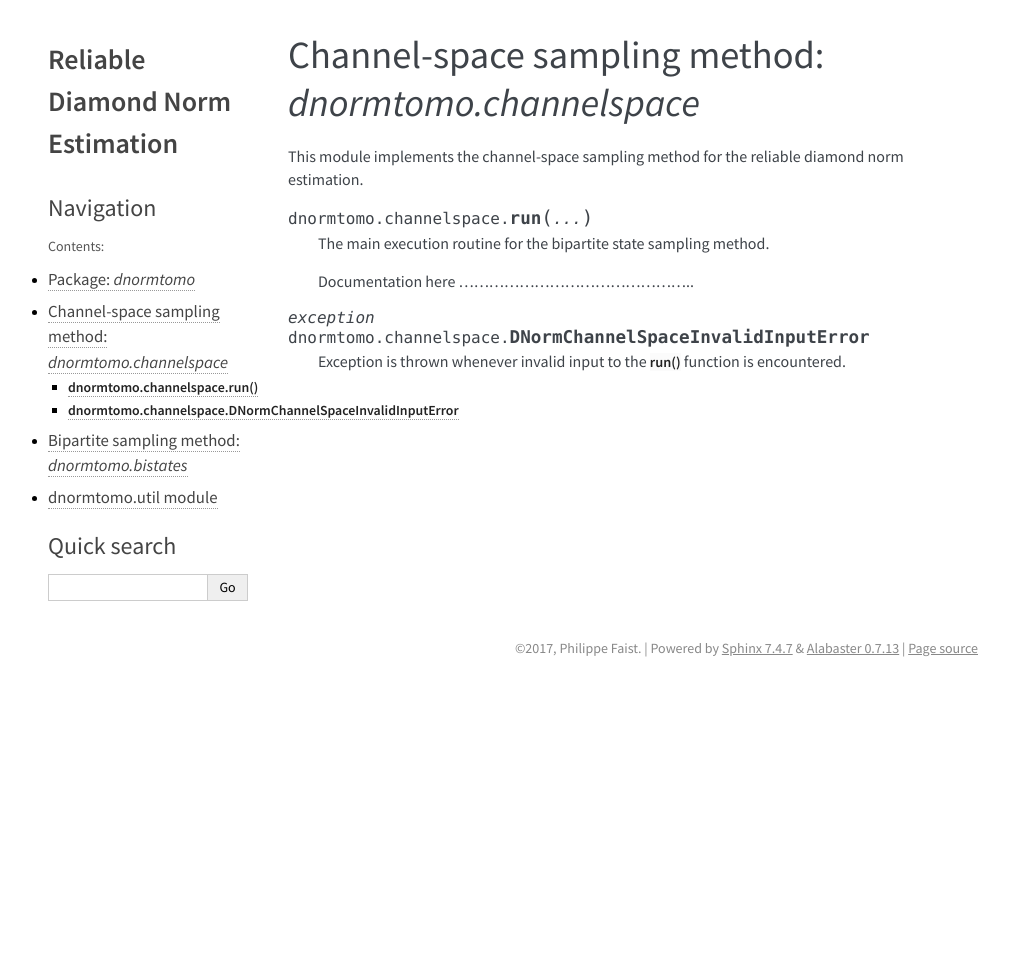
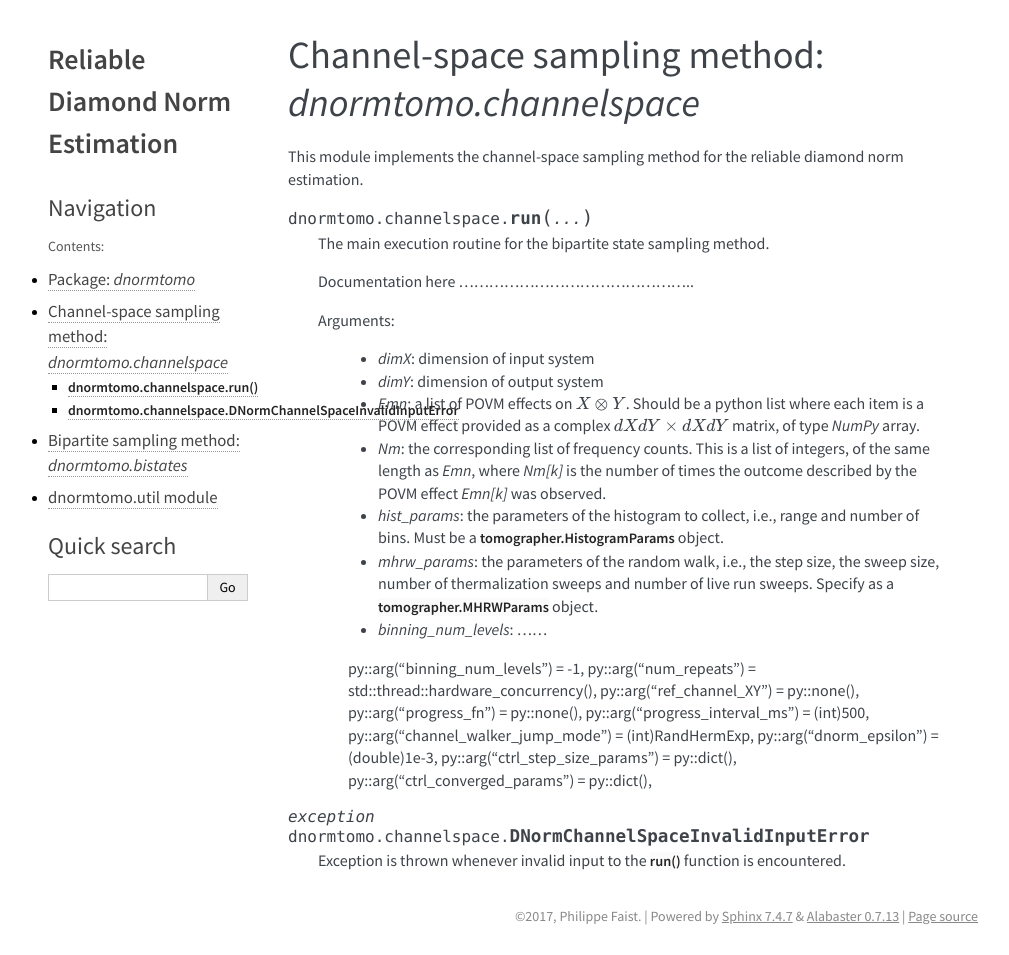
Before and after one commit to Tomographer/QPtomographer, a Sphinx documentation site: the page built from doc/dnormtomo.channelspace.rst, in a window 1280 px wide. Shown: the whole page, without its empty margins (132-1141 px from the left). Built offline with Sphinx 7.4.7, drawn with Linux system fonts in a browser that asks for light colours; before the commit the page ends 900 px from its top, so only the background shows below that.

Commit message:
minimal example, working on doc

```diff
--- a/doc/dnormtomo.channelspace.rst
+++ b/doc/dnormtomo.channelspace.rst
@@ -10,9 +10,43 @@ diamond norm estimation.
 
 .. py:function:: dnormtomo.channelspace.run(...)
 
-   The main execution routine for the bipartite state sampling method.
+    The main execution routine for the bipartite state sampling method.
 
-   Documentation here ...............................................
+    Documentation here ...............................................
+
+    Arguments:
+
+      - `dimX`: dimension of input system
+
+      - `dimY`: dimension of output system
+
+      - `Emn`: a list of POVM effects on :math:`X\otimes Y`.  Should be a python list
+        where each item is a POVM effect provided as a complex :math:`dX dY\times dX dY`
+        matrix, of type `NumPy` array.
+
+      - `Nm`: the corresponding list of frequency counts. This is a list of integers, of
+        the same length as `Emn`, where `Nm[k]` is the number of times the outcome
+        described by the POVM effect `Emn[k]` was observed.
+
+      - `hist_params`: the parameters of the histogram to collect, i.e., range and number
+        of bins.  Must be a :py:class:`tomographer.HistogramParams` object.
+
+      - `mhrw_params`: the parameters of the random walk, i.e., the step size, the sweep
+        size, number of thermalization sweeps and number of live run sweeps.  Specify as a
+        :py:class:`tomographer.MHRWParams` object.
+
+      - `binning_num_levels`: ......
+
+      py::arg("binning_num_levels") = -1,
+      py::arg("num_repeats") = std::thread::hardware_concurrency(),
+      py::arg("ref_channel_XY") = py::none(),
+      py::arg("progress_fn") = py::none(),
+      py::arg("progress_interval_ms") = (int)500,
+      py::arg("channel_walker_jump_mode") = (int)RandHermExp,
+      py::arg("dnorm_epsilon") = (double)1e-3,
+      py::arg("ctrl_step_size_params") = py::dict(),
+      py::arg("ctrl_converged_params") = py::dict(),
+
 
 
 .. py:exception:: dnormtomo.channelspace.DNormChannelSpaceInvalidInputError
--- a/setup.py
+++ b/setup.py
@@ -27,6 +27,11 @@ try:
     import tomographer # prerequisite
 except ImportError:
     raise RuntimeError("ERROR: Please install `tomographer` first.")
+# version check
+import tomographer.version
+if tomographer.version.version_info < (5, 0):
+    raise RuntimeError("ERROR: dnormtomo requires `tomographer` >= 5.0. "
+                       "Please upgrade `tomographer`.")
 
 import tomographer.include # tomographer.include.get_include()
 from tomographer.include import find_include_dir, find_lib, Vars, ensure_str
```
Also changed, not shown: 5 other files.
